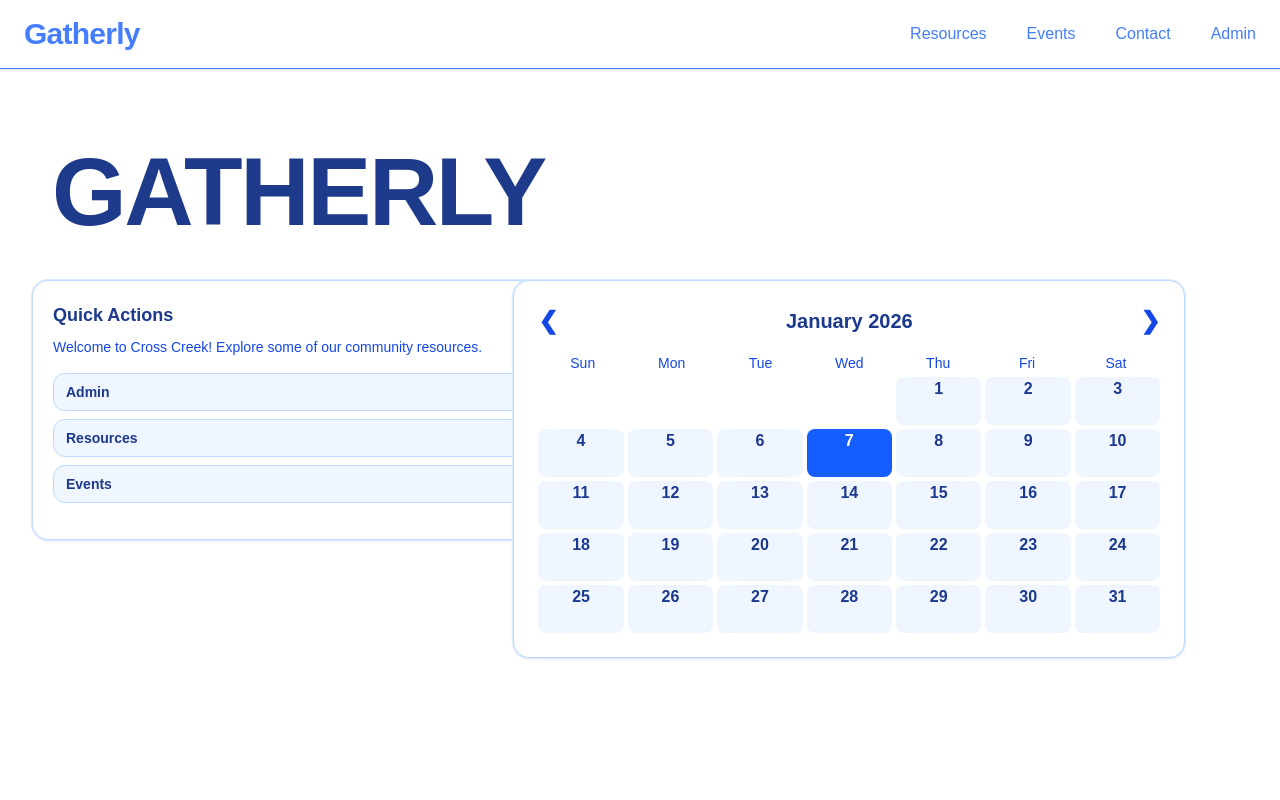
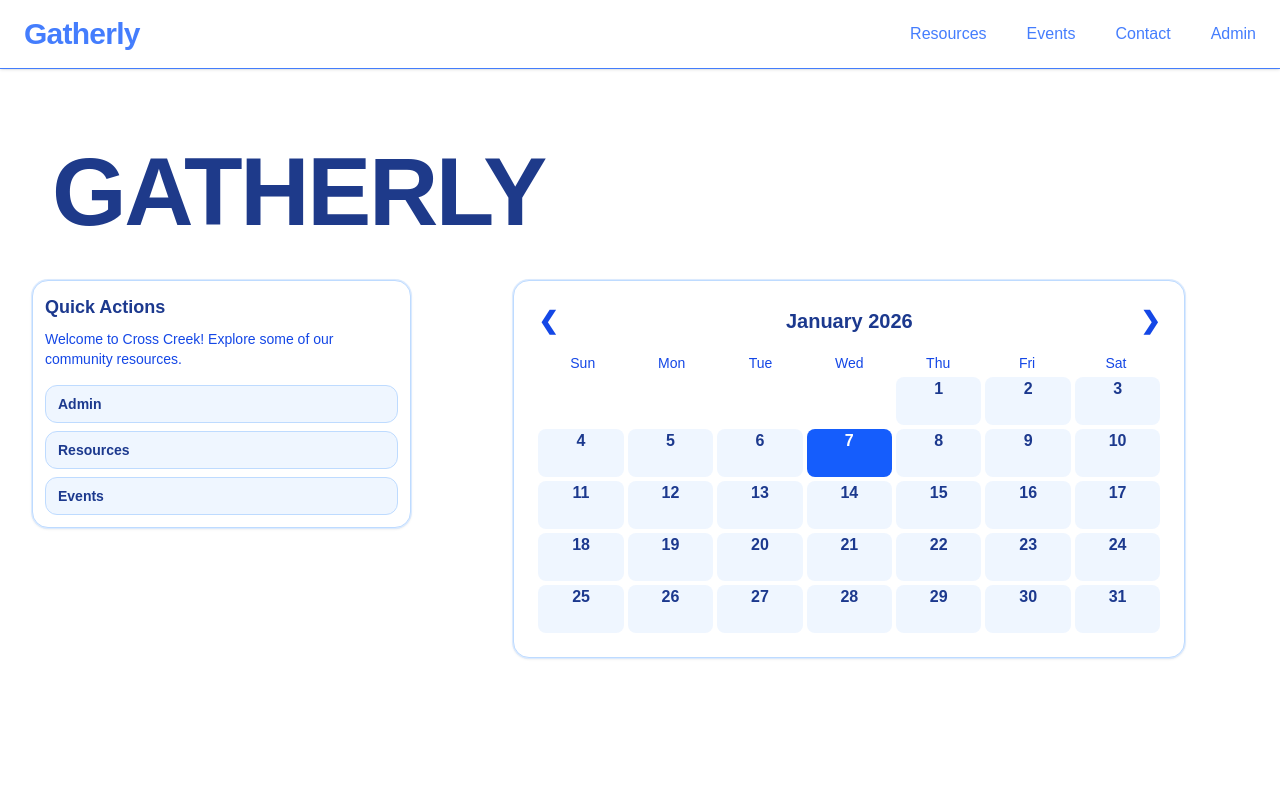
Before and after one commit to TSA-Group/tsa_group_starter, a Next.js app: page / in a window 1280 px wide. Shown: the top 800 px of the page. Built offline with nearby package versions, Linux system fonts and the light colour scheme.

Commit message:
Update QuickActions.tsx

```diff
--- a/app/QuickActions.tsx
+++ b/app/QuickActions.tsx
@@ -11,7 +11,7 @@ export function QuickActions() {
 
   return (
     <section
-      className="h-[260px] w-full sm:w-[650px] p-5 bg-white rounded-2xl border border-blue-200 ring-1 ring-blue-100 shadow-sm"
+      className="p-3 bg-white rounded-2xl border border-blue-200 ring-1 ring-blue-100 shadow-sm"
     >
       <h3 className="text-lg font-semibold mb-2 text-blue-900">Quick Actions</h3>
       <p className="text-sm text-blue-700 mb-4">
```
